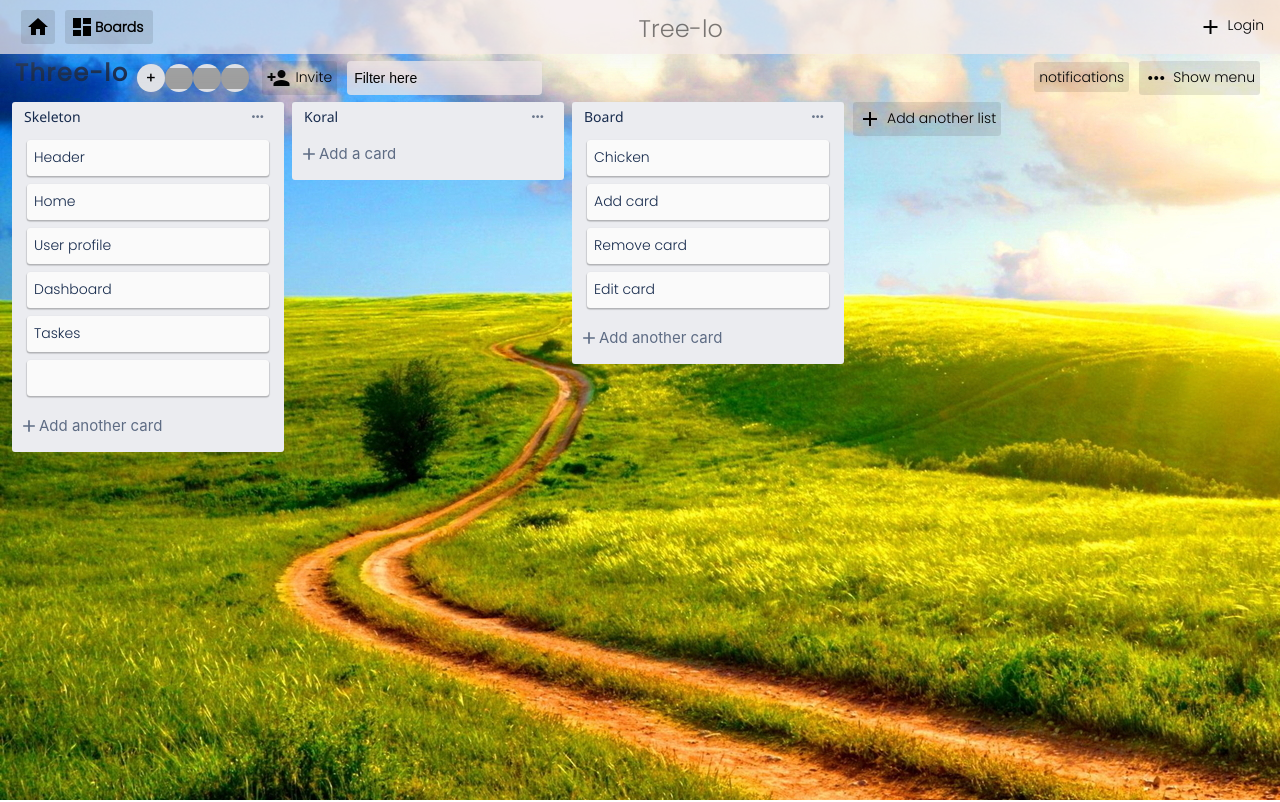
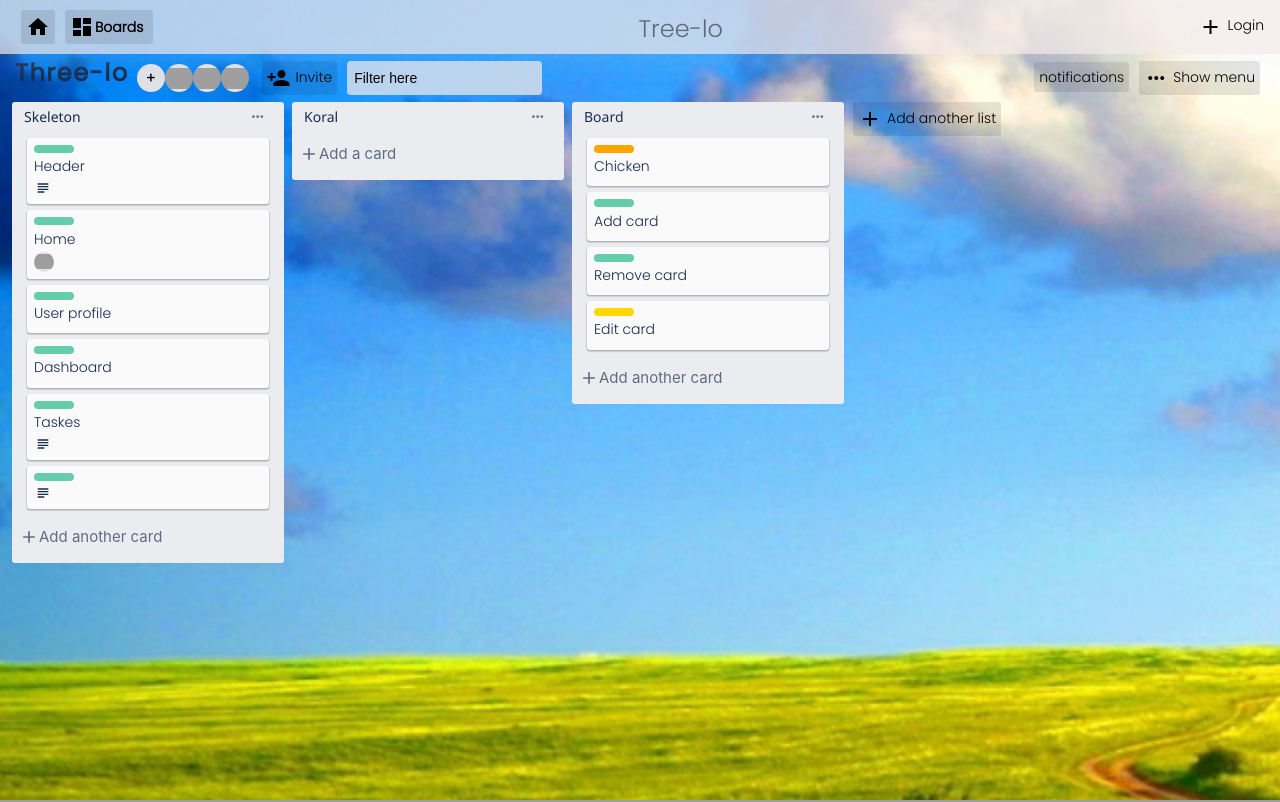
Before and after one commit to koral762/sprint4, a React (Create React App) app: page /#/board/1 in a window 1280 px wide. Before the commit this address led to /#/board/card/1. Shown: the top 802 px of the page. Built offline with nearby package versions, Linux system fonts and the light colour scheme; grey boxes are pictures that could not be loaded.

Commit message:
korallll

```diff
--- a/public/index.html
+++ b/public/index.html
@@ -29,6 +29,7 @@
 <body>
     <noscript>You need to enable JavaScript to run this app.</noscript>
     <div id="root"></div>
+    <img src="../src/assets/imgs/home.svg"/>
     <!--
       This HTML file is a template.
       If you open it directly in the browser, you will see an empty page.
--- a/src/assets/styles/components/_card-preview.scss
+++ b/src/assets/styles/components/_card-preview.scss
@@ -1,48 +1,70 @@
 .card-preview {
     display: flex;
+    flex-direction: row;
     justify-content:space-between;
     background-color: rgb(250, 250, 250);
     padding: 7px;
     min-height: 36px;
     max-height: 300px;
-    margin: 8px 0px;
+    margin: 6px 0px;
     border: none;
     border-radius: 3px;
     overflow: hidden;
+    position: relative;
+
     cursor: pointer;
     box-shadow: 0px 1px 1px 0.5px rgba(0, 0, 0, 0.25);
 
     &:hover {
+        .card-btn{
+            display: block;
+        }
         background: $trnsprnt;
     }
 
 }
+.card-preview-labels{
+    display: flex;
+    flex-wrap: wrap;
+    grid-gap: 3px;
+    gap: 3px;
+    margin-bottom: 0.2rem;
+    cursor: pointer;
+
+}
+
+.card-preview-collapsed-label {
+    height: 8px;
+    width: 40px;
+    border-radius: 4px;
+    position: relative;
+    transition: height 0.2s ease, width 0.2s ease 0.2s;
+
+}
+
+.card-preview-full-label {
+    height: 1rem;
+    line-height: 1rem;
+    min-width: 2.5rem;
+    width: fit-content;
+    font-size: 0.5rem;
+    padding: 0px 0.5rem;
+    color: white;
+    overflow: hidden;
+    max-width: 15rem;
+    border-radius: 4px;
+
+    transition: height 0.2s ease, width 0.2s ease 0.2s;
+
+}
+
 
 .card-preview-header {
     cursor: pointer;
     max-width: 210px;
+    margin-bottom: 0.2rem;
 }
 
-.card-preview-edit-container {
-    position: relative;
-    display: none;
-    border-radius: 3px;
-    padding: 0.5rem;
-    cursor: pointer;
-
-    .card-btn{
-        position:absolute;
-        padding: 0.3rem;
-        border-radius: 3px;
-
-        &:hover{
-
-        border-radius: 5px;
-        background-color: $hovergray;
-    }
-
-}
-}
 
 .card-preview:hover .card-preview-edit-container {
     display: flex;
@@ -50,4 +72,77 @@
     margin-right: 0.7rem;
     right: 3px;
     top: 3px;
+
 }
+
+.card-preview-attr{
+    margin-right: 6px;
+    display: flex;
+    font-size: 12px;
+    align-items: center;
+    flex-wrap: wrap;
+    cursor:auto;
+    padding: rem(1px);
+}
+
+.card-preview-attrs{
+    display: flex;
+
+
+    .member-preview{
+        height: 1.25rem;
+        width: 1.25rem;
+    }
+}
+
+
+    .card-btn{
+        display: none;
+        border-radius: 3px;
+        cursor: pointer;
+        padding: 0.3rem;
+
+        &:hover{
+        cursor: pointer;
+        height: 10px;
+        border-radius: 5px;
+        background-color: $hovergray;
+    }
+
+
+}
+
+
+.card-preview-due-date-container{
+    margin-right: 0.5rem;
+}
+
+
+.card-preview-due-date-container-overdue{
+        background-color: rgb(241, 71, 71);
+        display:flex;
+        align-items: center;
+        border-radius: 0.25em;
+        padding: 0 0.25em;
+        color: aliceblue;
+
+    }
+.card-preview-due-date-container-close{
+        background-color: #f2d600;
+        display:flex;
+        align-items: center;
+        border-radius: 0.25em;
+        padding: 0 0.25em;
+        color: aliceblue;
+
+    }
+
+
+
+
+.card-preview-checklist-counter{
+    span{
+        margin-left: 0.25rem;
+
+    }
+}
--- a/src/cmps/cards/CardDetails.jsx
+++ b/src/cmps/cards/CardDetails.jsx
@@ -67,7 +67,7 @@ class _CardDetails extends Component {
     }
 
     onCloseCard = () => {
-        this.props.history.push(`/board/`)
+        this.props.history.push(`/board/id`)
     }
 
     submitCard = (card, activity) => {
--- a/src/cmps/cards/CardPreview.jsx
+++ b/src/cmps/cards/CardPreview.jsx
@@ -1,9 +1,17 @@
 import React, { Component } from 'react'
 import { connect } from 'react-redux'
 import { CardMenu } from './CardMenu'
-import EditOutlinedIcon from '@material-ui/icons/EditOutlined';
 import { CardPreviewDueDate } from './CardPreviewDueDate';
 import { Draggable } from 'react-beautiful-dnd'
+import { CardLabels } from './CardLabels'
+import { toggleFullLabels } from '../../store/actions/board-actions.js';
+import { MemberPreview } from '../BoardHeader/MemberPreview';
+import EditOutlinedIcon from '@material-ui/icons/EditOutlined';
+import AttachFileOutlinedIcon from '@material-ui/icons/AttachFileOutlined';
+import SubjectOutlinedIcon from '@material-ui/icons/SubjectOutlined';
+import ChatBubbleOutlineRoundedIcon from '@material-ui/icons/ChatBubbleOutlineRounded';
+import CheckBoxOutlinedIcon from '@material-ui/icons/CheckBoxOutlined';
+
 
 class _CardPreview extends Component {
     state = {
@@ -11,6 +19,90 @@ class _CardPreview extends Component {
     }
 
     ref = React.createRef()
+
+    componentDidMount = () => {
+        console.log('des', this.props.card.description);
+
+    }
+    getCardPreviewAttachments = () => {
+        const cardAtt = this.props.card.attachments
+        if (!cardAtt || !Object.keys(cardAtt) || !cardAtt.length) return null
+        return <div key="0" className="card-preview-attr"><AttachFileOutlinedIcon style={{ fontSize: 16 }} /></div>
+    }
+
+    getCardPreviewHoldDesc = () => {
+        const cardDesc = this.props.card.description
+        if (!cardDesc || !Object.keys(cardDesc)) return null
+        return <div key="1" className="card-preview-attr"><SubjectOutlinedIcon style={{ fontSize: 16 }} /></div>
+    }
+
+    getCardPreviewComments = () => {
+        let activities = this.props.board.activities
+        if (!activities) return null
+        let cardComm = activities.filter(activity => activity.card.id === this.props.card.id)
+        cardComm = cardComm.filter(activity => {
+            if (activity.commentTxt) return activity
+            return null
+        })
+        if (!cardComm || !cardComm.length) return null
+
+        return <div key="3" className="card-preview-attr"><ChatBubbleOutlineRoundedIcon style={{ fontSize: 16 }} /> {cardComm.length}</div>
+    }
+
+    getCardPreviewChecklist = () => {
+        const checklists = this.props.card.checklists
+        if (!checklists || !checklists.length) return null
+
+        let doneTodos = 0
+        let totalTodos = 0
+
+        let doneClass = ''
+
+        checklists.forEach(checklist => {
+            checklist.todos.forEach(todo => {
+                if (todo.isDone) {
+                    doneTodos += 1
+                }
+                totalTodos += 1
+            })
+        })
+
+        if (!totalTodos) return null
+        if (doneTodos === totalTodos) {
+            doneClass = " card-preview-checklist-counter-done"
+        }
+        return <div key="2" className={`card-preview-attr card-preview-checklist-counter${doneClass}`}><CheckBoxOutlinedIcon style={{ fontSize: 16 }} /> <span>{doneTodos}/{totalTodos}</span> </div>
+    }
+
+    getCardPreviewMembers = () => {
+        const cardMembers = this.props.card.members
+        if (!cardMembers || !cardMembers.length) return <React.Fragment />
+
+        const cardMembersEl = cardMembers.map((member, idx) => {
+            return <MemberPreview key={idx} name={member.fullName} imgUrl={member.imgUrl} />
+        })
+
+        return <div className="card-preview-members">{cardMembersEl}</div>
+    }
+
+    getCardPreviewAttrs = () => {
+        // test all attributes
+        const attrs = [
+            this.getCardPreviewAttachments(),
+            this.getCardPreviewHoldDesc(),
+            this.getCardPreviewChecklist(),
+            this.getCardPreviewComments()
+        ]
+        // if at least one of them is true OR there are members assing to this card - render the card-preview-attrs div
+        if (this.getCardPreviewMembers() || !attrs.every(item => !item)) {
+            return (<div className="card-preview-attrs">
+                {attrs.map((att, idx) => {
+                    if (att) return att
+                    return <React.Fragment key={idx} />
+                })}
+            </div>)
+        }
+    }
 
 
     onDetails = (ev) => {
@@ -20,6 +112,11 @@ class _CardPreview extends Component {
     onOpenCardActions = (ev) => {
         ev.stopPropagation()
         this.onSetEditing()
+    }
+
+    onToggleLabels = (ev) => {
+        ev.stopPropagation()
+        return this.props.toggleFullLabels()
     }
 
     onSetEditing = () => {
@@ -32,31 +129,44 @@ class _CardPreview extends Component {
 
     render() {
         const card = this.props.card
+
         return (
             <Draggable
-            draggableId={this.props.card.id}
-            index={this.props.index}>
+                draggableId={this.props.card.id}
+                index={this.props.index}>
                 {(provided) => (
                     <section className="card-preview"
                         onClick={this.onDetails}
                         {...provided.draggableProps}
                         {...provided.dragHandleProps}
                         ref={provided.innerRef}>
-                        <div className="card-preview-header">
-                            {card.title}
-                        </div>
-                        <div className="card-preview-edit-container">
-                            <div className="card-btn" ref={this.ref} onClick={this.onOpenCardActions}>
-                                <EditOutlinedIcon fontSize="inherit" />
-                                {(this.state.isEditing) ? <CardMenu anchorEl={this.ref} props={this.props} onClose={this.onSetNotEditing} /> : <React.Fragment />}
+                        <div>
+                            <div className="card-preview-start">
+                                <CardLabels onClickLabel={this.onToggleLabels}
+                                    isFull={this.props.fullLabel}
+                                    cardLabels={card.labels}
+                                    boardLabels={this.props.board.labels}
+                                    preview={true}
+                                />
+                                <div className="card-preview-header">
+                                    {card.title}
+                                </div>
                             </div>
                             <div className="card-preview-attrs">
                                 <CardPreviewDueDate dueDate={card.dueDate} />
+                                {this.getCardPreviewAttrs()}
+                                {this.getCardPreviewMembers()}
                             </div>
+
+                        </div>
+                        <div className="card-btn" ref={this.ref} onClick={this.onOpenCardActions}>
+                            <EditOutlinedIcon fontSize="inherit" />
+                            {(this.state.isEditing) ? <CardMenu anchorEl={this.ref} props={this.props} onClose={this.onSetNotEditing} /> : <React.Fragment />}
                         </div>
                         {provided.placeholder}
                     </section>
-                )}
+                )
+                }
             </Draggable>
 
         )
@@ -65,11 +175,14 @@ class _CardPreview extends Component {
 
 const mapStateToProps = state => {
     return {
-        board: state.boardModule.currBoard
+        board: state.boardModule.currBoard,
+        fullLabel: state.boardModule.fullLabel
+
     };
 };
 
 const mapDispatchToProps = {
+    toggleFullLabels
 };
 
 export const CardPreview = connect(mapStateToProps, mapDispatchToProps)(_CardPreview);
--- a/src/store/reducers/board-reducer.js
+++ b/src/store/reducers/board-reducer.js
@@ -1,12 +1,17 @@
 const initialState = {
-    currBoard: {}
+    currBoard: {},
+    fullLabel: false
+
 }
 
 export function boardReducer(state = initialState, action) {
     switch (action.type) {
         case 'SET_BOARD':
             return { ...state, currBoard: action.board }
-       default:
+        case 'TOGGLE_FULL_LABEL':
+            if (state.fullLabel) return { ...state, fullLabel: false }
+            return { ...state, fullLabel: true }
+        default:
             return state
     }
 }
```
Also changed, not shown: src/assets/styles/views/_home-page.scss (+60 -3 lines), src/pages/Home.jsx (+27 -6 lines), src/assets/imgs/homenew.jpg (added), src/assets/imgs/miriam.jpg (added).
